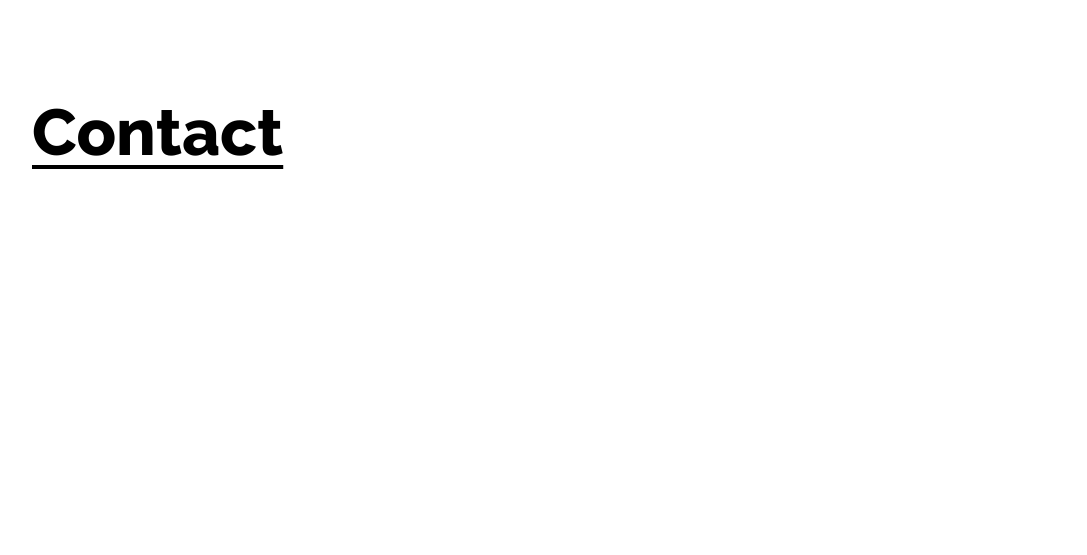
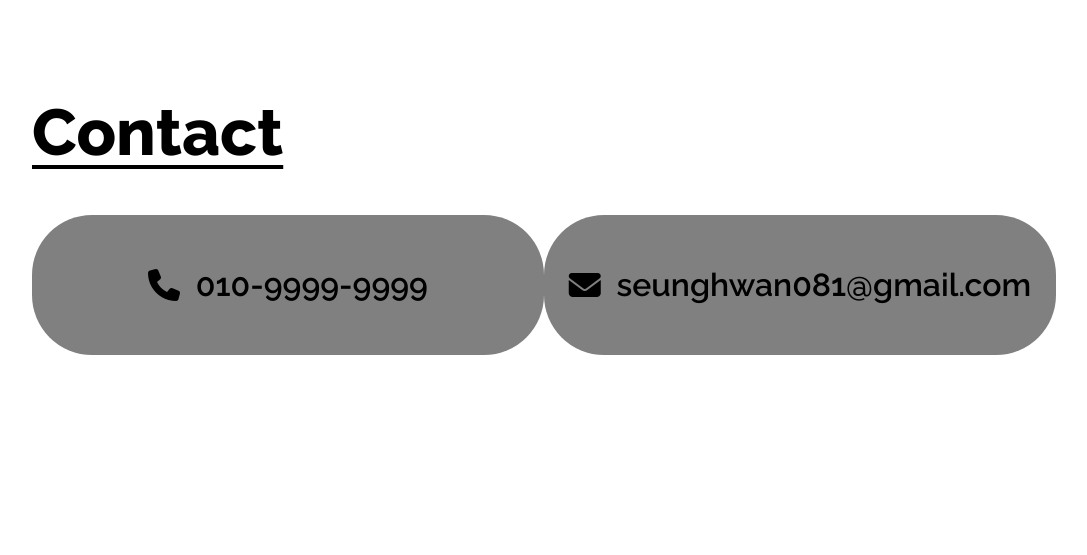
Before and after one commit to dellyu03/My-AI-portfolio, a FastAPI app: page / in a window 1280 px wide. Shown: the part 4320-4875 px from the top of the page, without its empty margins (96-1183 px from the left). Before the commit the page ends 4489 px from the top, so only its background shows below. Run offline with FastAPI, Linux system fonts and the light colour scheme; some libraries are stand-ins or nearby versions.

Commit message:
feat: add contact section

```diff
--- a/static/CSS/components/nav-bar.css
+++ b/static/CSS/components/nav-bar.css
@@ -48,6 +48,7 @@
 
 .nav-bar__logo {
     font-size: var(--h2-font_size);
+    font-weight: var(--title-font_weight);
     background-color: initial;
     margin-right: 250px;
 
--- a/static/CSS/contact.css
+++ b/static/CSS/contact.css
@@ -0,0 +1,22 @@
+.contact-container {
+    margin-top: 50px;
+    display: flex;
+
+    justify-content: space-between;
+}
+
+.contact-item {
+    font-size: 32px;
+    font-weight: var(--h2-font_weight);
+
+    width: 500px;
+    height: 120px;
+
+    background-color: grey;
+    padding: 10px;
+    border-radius: 60px;
+
+    display: flex;
+    justify-content: center;
+    align-items: center;
+}
--- /dev/null
+++ b/static/CSS/footer.css
@@ -0,0 +1,5 @@
+footer {
+    width: 100vw;
+    height: 30vh;
+    background-color: var(--footer-color);
+}
--- a/static/CSS/style.css
+++ b/static/CSS/style.css
@@ -5,16 +5,20 @@
 @import url("https://fonts.googleapis.com/css2?family=Inter:ital,opsz,wght@0,14..32,100..900;1,14..32,100..900&family=Open+Sans:ital,wght@0,300..800;1,300..800&display=swap");
 @import url('https://fonts.googleapis.com/css2?family=Raleway:ital,wght@0,100..900;1,100..900&display=swap');
 
-/*componets*/
-@import "./components/nav-bar.css";
-@import "./components/ai-chat-btn.css";
-
 /*Sections*/
 @import "./profile.css";
 @import "./about-me.css";
 @import "./skill.css";
 @import "./project.css";
 @import "./experience.css";
+@import "./contact.css";
+@import "./footer.css";
+
+/*componets*/
+@import "./components/nav-bar.css";
+@import "./components/ai-chat-btn.css";
+@import "./components/stack-icons.css";
+
 
 
 
--- a/static/CSS/variables.css
+++ b/static/CSS/variables.css
@@ -9,6 +9,12 @@
     /*font-weight, opacity*/
     --title-font_weight:800;
     --h2-font_weight: 600;
+
+    --footer-color: #FAFAFA;
+
+
+
+
 
     /* Languages */
     --python-color: #3776AB;
--- a/templates/index.html
+++ b/templates/index.html
@@ -225,15 +225,18 @@
 
         <div id="contact" class="section">
             <h1 class="section-title">Contact</h1>
+            <div class="contact-container">
+                <div class="contact-item"><i class="fa-solid fa-phone"></i>&nbsp;&nbsp;010-9999-9999</div>
+                <div class="contact-item"><i class="fa-solid fa-envelope"></i>&nbsp;&nbsp;seunghwan081@gmail.com</div>
+            </div>
         </div>
         <button id="ai-chat-btn" class="btn">
             <p>AI Chat</p>
         </button>
         <script src="https://kit.fontawesome.com/2da93f64de.js" crossorigin="anonymous"></script>
     </content>
-    <footer>
+</body>
+<footer>
 
-    </footer>
-
-</body>
+</footer>
 </html>
```
Also changed, not shown: other parts of static/CSS/style.css (+0 -74 lines), static/CSS/components/stack-icons.css (added, +67 -0 lines).
